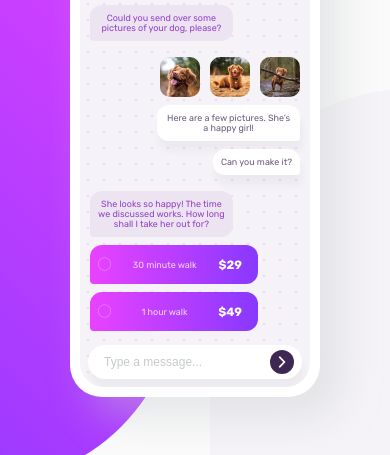
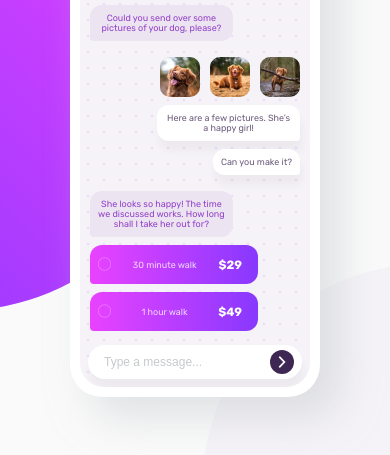
Before and after one commit to calebesg/chat-css-illustration, a plain HTML site: page index.html in a window 390 px wide. Shown: the part 190-645 px from the top of the page. Drawn offline with nearby package versions, Linux system fonts and the light colour scheme.

Commit message:
asjustments

```diff
--- a/style.css
+++ b/style.css
@@ -35,44 +35,44 @@ main {
   display: flex;
   justify-content: center;
   align-items: center;
-  gap: 7rem;
+  gap: 7.75rem;
+}
+
+main::before,
+main::after {
+  content: "";
+  position: absolute;
+  width: 29.375rem;
+  height: 43.75rem;
+  z-index: -1;
 }
 
 main::before {
-  content: "";
-  position: absolute;
-  width: 400px;
-  height: 80vh;
-  border-bottom-left-radius: 200px;
-  border-bottom-right-radius: 200px;
+  border-bottom-left-radius: 14.0625rem;
+  border-bottom-right-radius: 14.0625rem;
   top: 0;
   left: 0;
-  transform: translateX(-10%);
+  transform: translateX(-3.25rem);
   background: linear-gradient(45deg, var(--violet-400), var(--magenta-500));
-  z-index: -1;
 }
 
 main::after {
-  content: "";
-  position: absolute;
-  width: 400px;
-  height: 80vh;
-  border-top-left-radius: 200px;
-  border-top-right-radius: 200px;
+  border-top-left-radius: 14.0625rem;
+  border-top-right-radius: 14.0625rem;
   bottom: 0;
   right: 0;
-  transform: translateX(10%);
+  transform: translateX(30%);
   background: var(--violet-100);
-  z-index: -1;
 }
 
 .c-iphone {
+  margin-left: 6.25rem;
   background-color: white;
   padding: 0.625rem;
   border-radius: 2rem;
   min-width: 15.625rem;
   max-width: 15.625rem;
-  box-shadow: 1.25rem 1.25rem 2.5rem hsla(206, 7%, 79%, 0.4);
+  box-shadow: 1.25rem 1.25rem 2.5rem hsla(206, 7%, 79%, 0.5);
 }
 
 .c-iphone__display {
@@ -296,19 +296,25 @@ main::after {
   line-height: 1.75rem;
 }
 
-@media (max-width: 800px) {
+@media (max-width: 50rem) {
   main {
     flex-direction: column;
-    padding: 4rem 38px;
+    padding: 4rem 2.375rem;
     text-align: center;
     gap: 4rem;
   }
 
   main::before {
-    transform: translateX(-55%);
+    height: 31.25rem;
+    transform: translateX(-60%);
   }
 
   main::after {
-    transform: translateX(55%);
+    height: 31.25rem;
+    transform: translateX(60%);
+  }
+
+  .c-iphone {
+    margin-left: 0;
   }
 }
```
